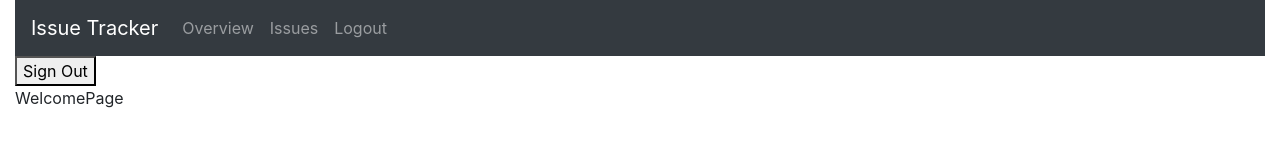
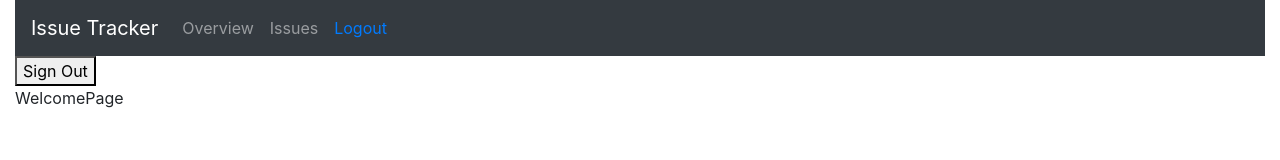
Before and after one commit to Paul---/tracker, a React (Create React App) app: page / in a window 1280 px wide. Shown: the top 160 px of the page. Built offline with nearby package versions, Linux system fonts and the light colour scheme.

Commit message:
add logout btn link to login page functionality

```diff
--- a/src/components/Nav/NavigationBar.jsx
+++ b/src/components/Nav/NavigationBar.jsx
@@ -1,4 +1,5 @@
 import React from 'react';
+import { Link } from 'react-router-dom';
 import { Navbar, Nav, Form, FormControl, Button } from 'react-bootstrap';
 
 export default function NavigationBar() {
@@ -6,11 +7,13 @@ export default function NavigationBar() {
   const isSignedIn = true;
   return (
     <Navbar bg='dark' variant='dark'>
-      <Navbar.Brand href='#home'>Issue Tracker</Navbar.Brand>
+      <Navbar.Brand>Issue Tracker</Navbar.Brand>
       <Nav className='mr-auto'>
-        <Nav.Link href='#overview'>Overview</Nav.Link>
-        <Nav.Link href='#issues'>Issues</Nav.Link>
-        <Nav.Link href='#Login'>{isSignedIn ? 'Logout' : 'Login'}</Nav.Link>
+        <Nav.Link>Overview</Nav.Link>
+        <Nav.Link>Issues</Nav.Link>
+        <Nav.Link>
+          <Link to={'/login'}>{isSignedIn ? 'Logout' : 'Login'}</Link>
+        </Nav.Link>
       </Nav>
       {/* <Form inline>
         <FormControl type='text' placeholder='Search' className='mr-sm-2' />
```
